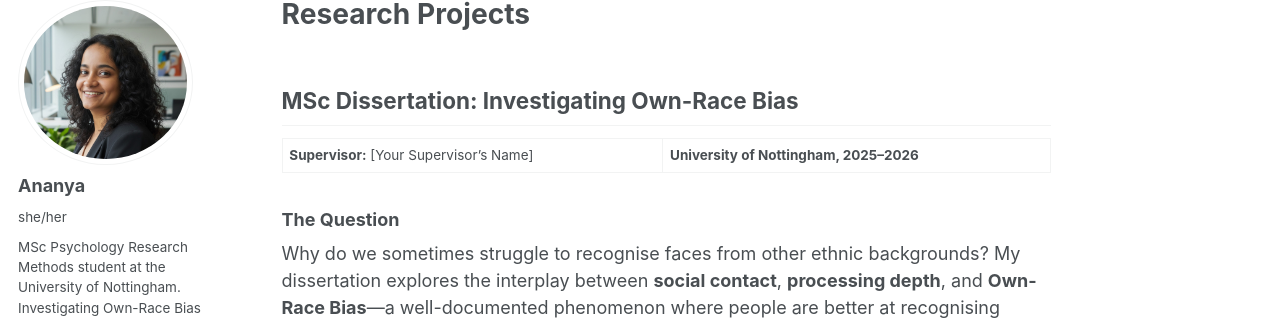
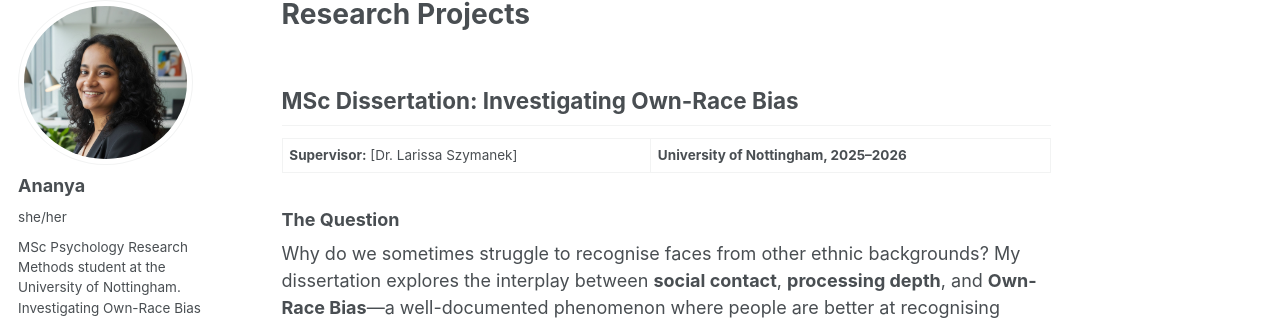
Before and after one commit to ananyav3003/ananyav3003.github.io, a Jekyll site: the page built from _pages/research.md, in a window 1280 px wide and 900 px high. Shown: the part 101-421 px from the top of the window. Built offline with Jekyll 4.4.1, drawn with Linux system fonts in a browser that asks for light colours; a style sheet for code colours, icons or effects is not loaded.

Commit message:
Update supervisor name in research.md

```diff
--- a/_pages/research.md
+++ b/_pages/research.md
@@ -6,7 +6,7 @@ layout: single
 
 ## MSc Dissertation: Investigating Own-Race Bias
 
-**Supervisor:** [Your Supervisor's Name] | **University of Nottingham, 2025–2026**
+**Supervisor:** [Dr. Larissa Szymanek] | **University of Nottingham, 2025–2026**
 
 ### The Question
 
```
